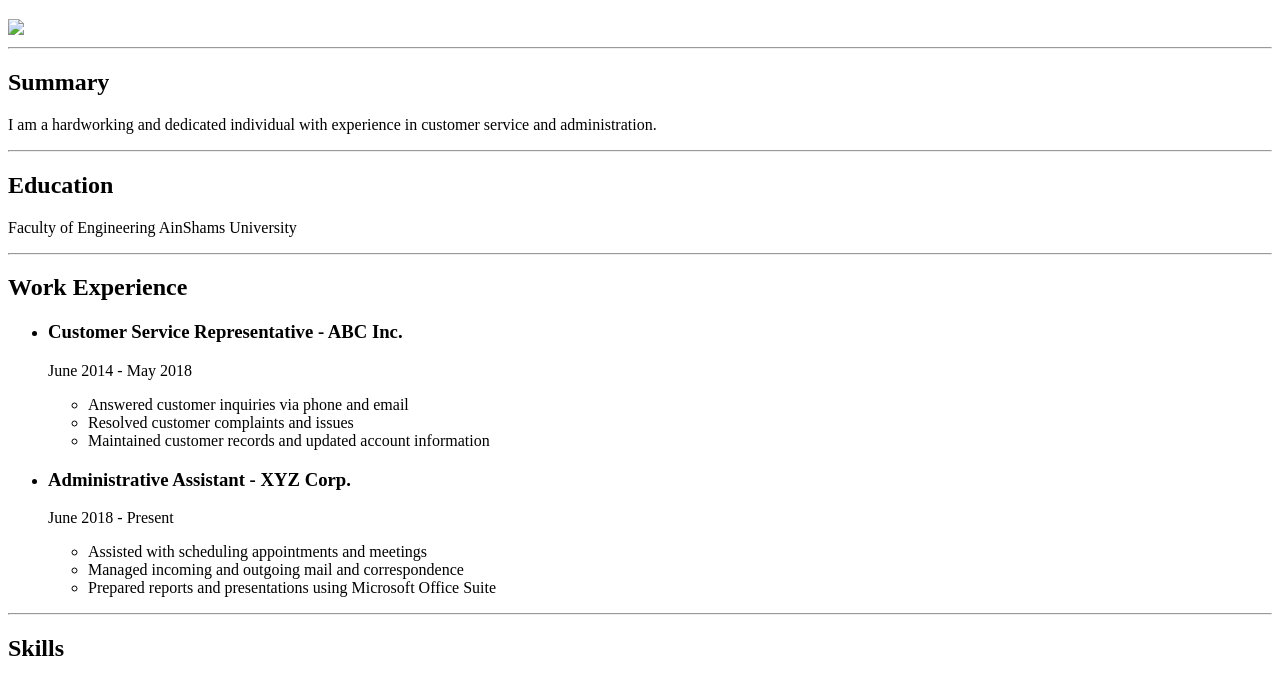
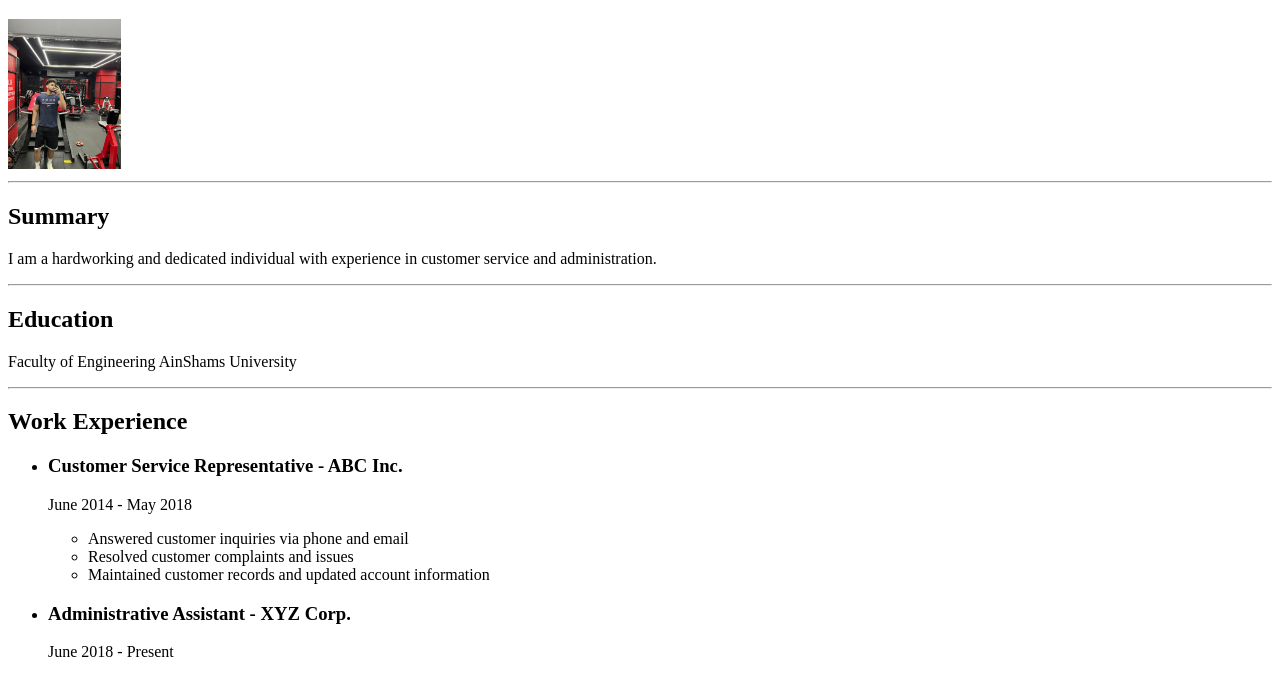
Before and after one commit to KhaleddShehataa/My-Resume, a plain HTML site: page index.html in a window 1280 px wide. Shown: the part 61-735 px from the top of the page. Drawn offline with Linux system fonts and the light colour scheme.

Commit message:
Update index.html

```diff
--- a/index.html
+++ b/index.html
@@ -6,7 +6,7 @@
 </head>
 <body>
     <h1>Khaled Shehata's Resume</h1>
-    <img src="./images/my-image.jpeg" height="150">
+    <img src="./my-image.jpeg" height="150">
     <hr>
     <h2>Summary</h2>
     <p>I am a hardworking and dedicated individual with experience in customer service and administration.</p>
```
